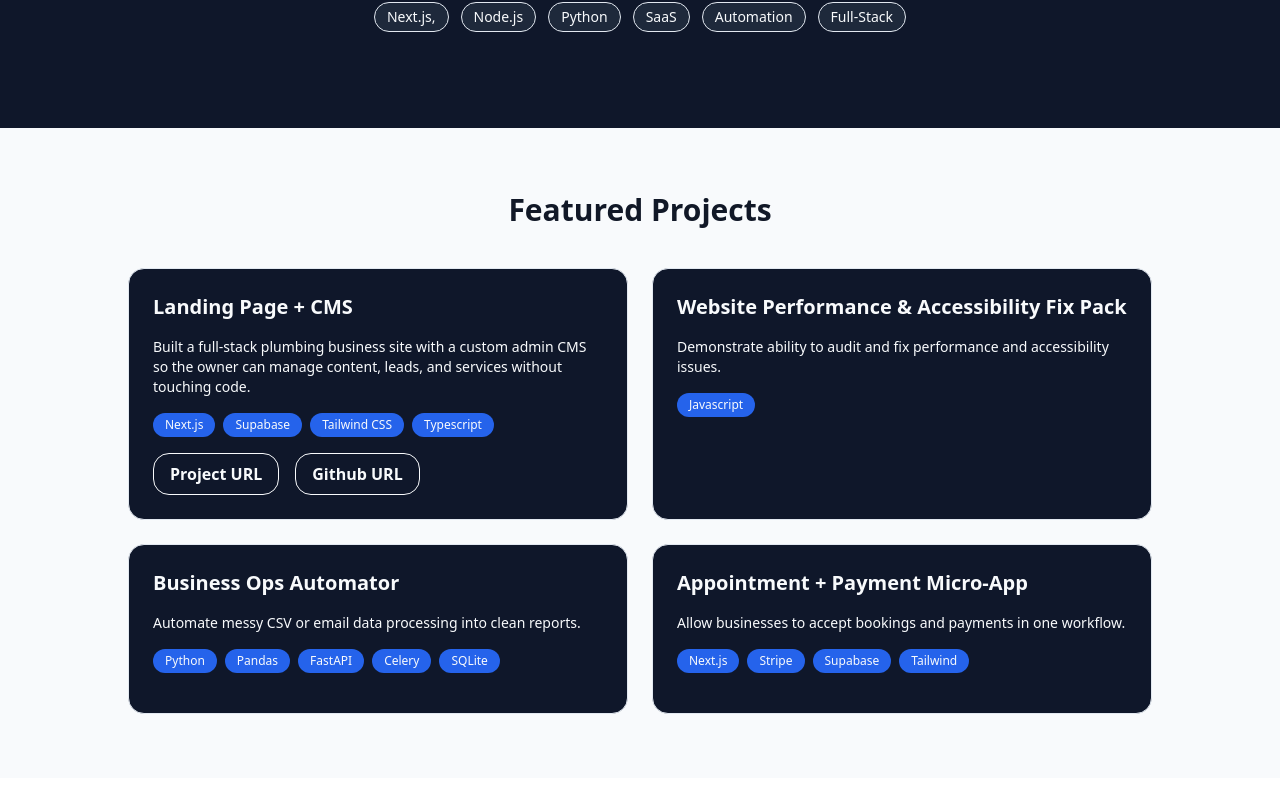
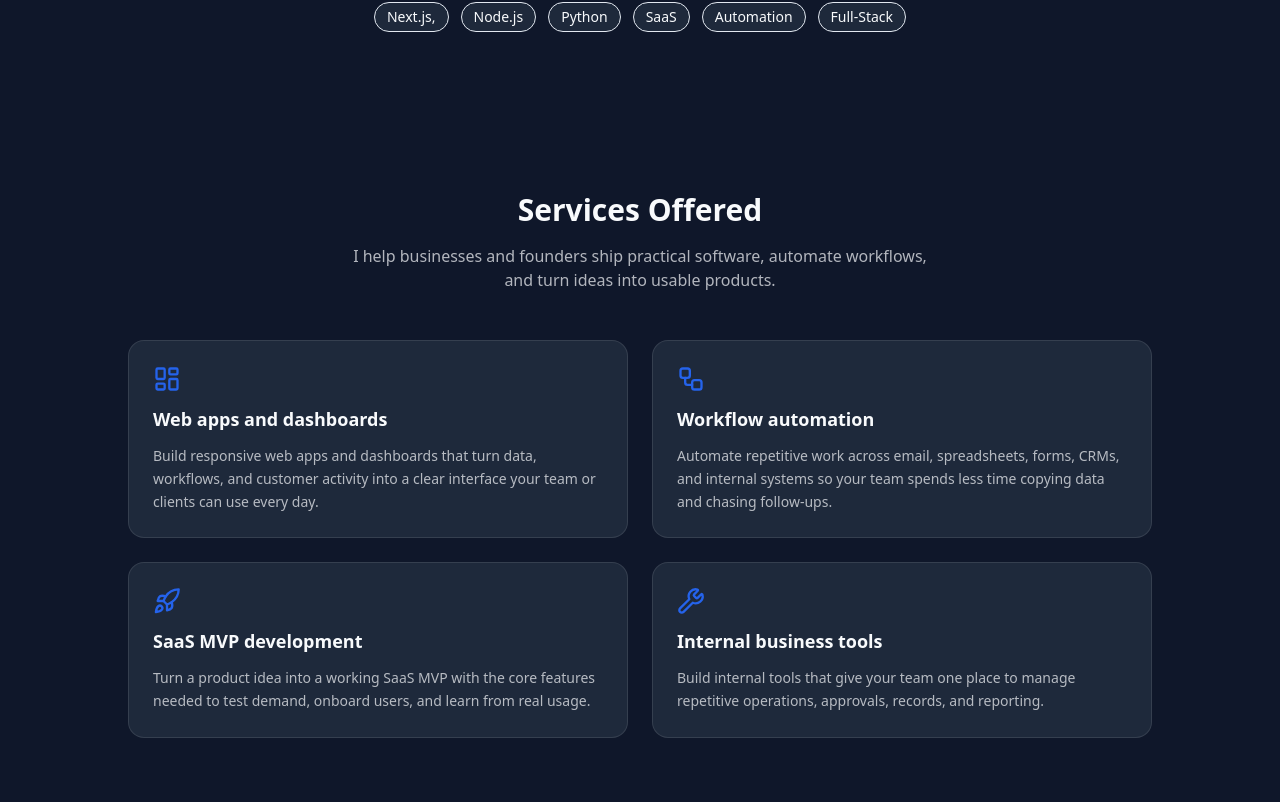
Before and after one commit to Jason-Donmoyer/jason-donmoyer-portfolio, a Next.js app: page / in a window 1280 px wide. Shown: the part 538-1340 px from the top of the page. Before the commit the page ends 1316 px from the top, so only its background shows below. Built offline with nearby package versions, Linux system fonts and the light colour scheme.

Commit message:
Added ServicesPreview component and services.ts to store the data

```diff
--- a/src/app/page.tsx
+++ b/src/app/page.tsx
@@ -1,10 +1,12 @@
 import Hero from '../components/home/Hero'
 import FeaturedProjects from '@/components/home/FeaturedProjects';
+import ServicesPreview from '@/components/home/ServicesPreview';
 
 export default function Home() {
   return (
     <main>
       <Hero></Hero>
+      <ServicesPreview></ServicesPreview>
       <FeaturedProjects></FeaturedProjects>
     </main>
   );
--- /dev/null
+++ b/src/components/home/ServicesPreview.tsx
@@ -0,0 +1,39 @@
+import { LayoutDashboard, Workflow, Rocket, Wrench } from 'lucide-react'
+import { services }from '../../lib/services'
+
+const icons = [LayoutDashboard, Workflow, Rocket, Wrench]
+
+export default function ServicesPreview() {
+    return (
+        <section className="py-16 px-8 bg-primary">
+            <div className="max-w-5xl mx-auto">
+                <h2 className="text-3xl font-bold text-surface text-center mb-4">Services Offered</h2>
+                <p className="text-center text-surface/70 mb-12 max-w-xl mx-auto">I help businesses and founders ship practical software, automate workflows, and turn ideas into usable products.</p>
+                <div className="grid grid-cols-1 md:grid-cols-2 gap-6">
+                    {services.map((service, index) => {
+                        const Icon = icons[index]
+                        return (
+                            <div
+                                key={service.title}
+                                className="rounded-2xl
+                                           border
+                                           border-surface/10
+                                           p-6
+                                           bg-secondary
+                                           flex
+                                           flex-col
+                                           gap-3
+                                           hover:border-accent
+                                           transition-colors"
+                            >
+                                <Icon className="text-accent" size={28} />
+                                <h3 className="text-lg font-semibold text-surface">{service.title}</h3>
+                                <p className="text-surface/70 text-sm leading-relaxed">{service.shortDescription}</p>
+                        </div>
+                        )
+                    })}
+                </div>
+            </div>
+        </section>
+    )
+}
--- /dev/null
+++ b/src/lib/services.ts
@@ -0,0 +1,88 @@
+export type Service = {
+    title: string
+    shortDescription: string
+    description: string
+    tech: string[]
+}
+
+  export const services: Service[] = [
+    // SEO keywords: web app development, custom dashboard development, analytics dashboard, React dashboard, client portal development, business dashboard, admin dashboard, Python API development
+    {
+      title: "Web apps and dashboards",
+      shortDescription: "Build responsive web apps and dashboards that turn data, workflows, and customer activity into a clear interface your team or clients can use every day.",
+      description:
+        "Build responsive web apps and dashboards that turn data, workflows, and customer activity into a clear interface your `team or clients can use every day. I focus on fast front ends, reliable APIs, and decision-ready reporting so you can launch sooner and reduce manual status updates. Common outcomes include analytics dashboards, client portals, reporting hubs, and lightweight SaaS-style interfaces.",
+      tech: [
+        "TypeScript",
+        "React",
+        "Next.js",
+        "Python",
+        "FastAPI",
+        "PostgreSQL",
+        "Supabase",
+        "Vercel",
+        "GitHub Actions",
+        "Google Analytics Data API"
+      ],
+    },
+
+    // SEO keywords: workflow automation, Python automation, business process automation, API integration developer, Google Sheets automation, Slack automation, operations automation, no-code replacement
+    {
+      title: "Workflow automation",
+      shortDescription: "Automate repetitive work across email, spreadsheets, forms, CRMs, and internal systems so your team spends less time copying data and chasing follow-ups.",
+      description:
+        "Automate repetitive work across email, spreadsheets, forms, CRMs, and internal systems so your team spends less time copying data and chasing follow-ups. I design reliable workflows with validation, logging, and alerts so the automation stays useful after launch instead of becoming a fragile one-off script. Good fits include approval flows, order routing, reporting pipelines, notifications, and cross-tool syncs.",
+      tech: [
+        "Python",
+        "FastAPI",
+        "Celery",
+        "Redis",
+        "PostgreSQL",
+        "Docker",
+        "Render",
+        "GitHub Actions",
+        "Google Sheets API",
+        "Slack API"
+      ],
+    },
+
+    // SEO keywords: SaaS MVP development, startup MVP developer, Next.js SaaS, Python backend developer, subscription app development, product prototype, Stripe integration, user authentication
+    {
+      title: "SaaS MVP development",
+      shortDescription: "Turn a product idea into a working SaaS MVP with the core features needed to test demand, onboard users, and learn from real usage.",
+      description:
+        "Turn a product idea into a working SaaS MVP with the core features needed to test demand, onboard users, and learn from real usage. I prioritize lean architecture, secure authentication, billing-ready foundations, and a release plan that gets the first version live quickly without overbuilding. This is a strong fit for founder-led products, niche B2B tools, and paid pilot launches.",
+      tech: [
+        "TypeScript",
+        "React",
+        "Next.js",
+        "Python",
+        "FastAPI",
+        "PostgreSQL",
+        "Supabase Auth",
+        "Vercel",
+        "GitHub Actions",
+        "Stripe"
+      ],
+    },
+
+    // SEO keywords: internal business tools, custom admin panel, operations software, internal dashboard, CRM workflow tool, business automation app, role-based access, process management software
+    {
+      title: "Internal business tools",
+      shortDescription: "Build internal tools that give your team one place to manage repetitive operations, approvals, records, and reporting.",
+      description:
+        "Build internal tools that give your team one place to manage repetitive operations, approvals, records, and reporting. I focus on practical UX, role-based access, and integrations with the systems you already use so the tool improves operations instead of creating more admin work. Common use cases include admin panels, CRM-style dashboards, inventory workflows, scheduling tools, and back-office portals.",
+      tech: [
+        "TypeScript",
+        "React",
+        "Next.js",
+        "Python",
+        "FastAPI",
+        "PostgreSQL",
+        "Supabase",
+        "Render",
+        "GitHub Actions",
+        "Google Workspace APIs"
+      ],
+    }
+  ]
```
